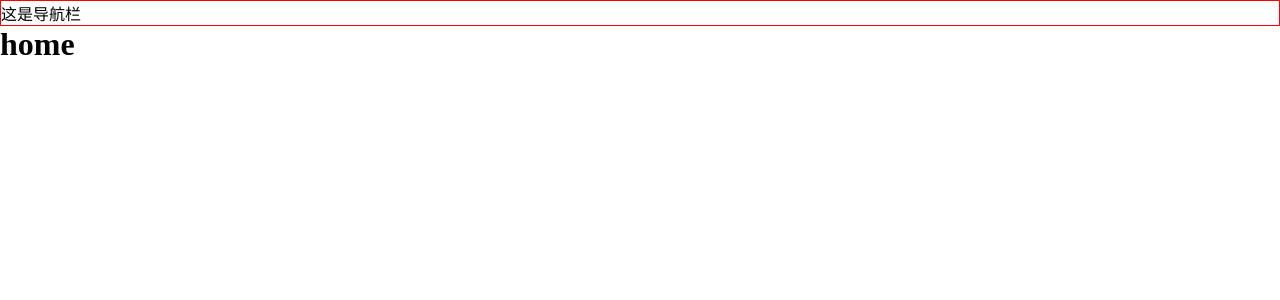
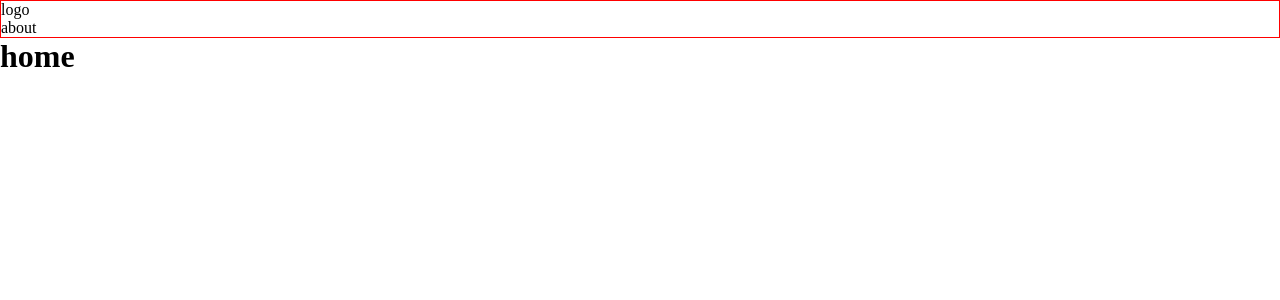
Before and after one commit to herzorf/herzorf, a Vue app: page /#/ in a window 1280 px wide. Shown: the top 300 px of the page. Built offline with nearby package versions, Linux system fonts and the light colour scheme.

Commit message:
网站暂无头绪，明天再说

```diff
--- a/src/components/header/header.vue
+++ b/src/components/header/header.vue
@@ -1,5 +1,10 @@
 <template>
-    <header>这是导航栏</header>
+    <header>
+        <div class="logo">logo</div>
+        <ul>
+            <li>about</li>
+        </ul>
+    </header>
 </template>
 <style lang="scss" scoped>
 header{
```
